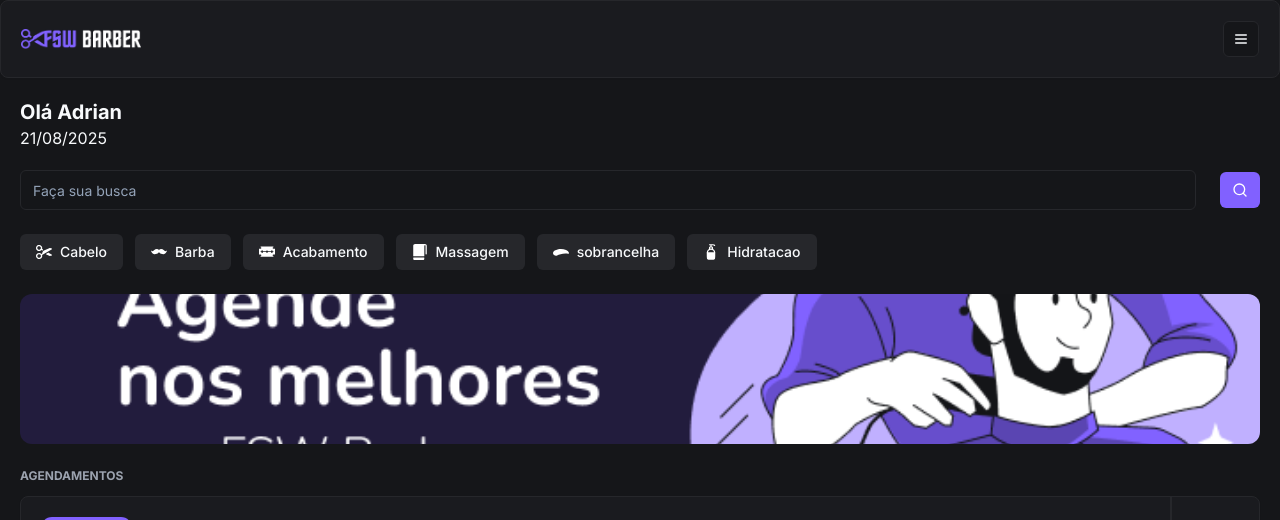
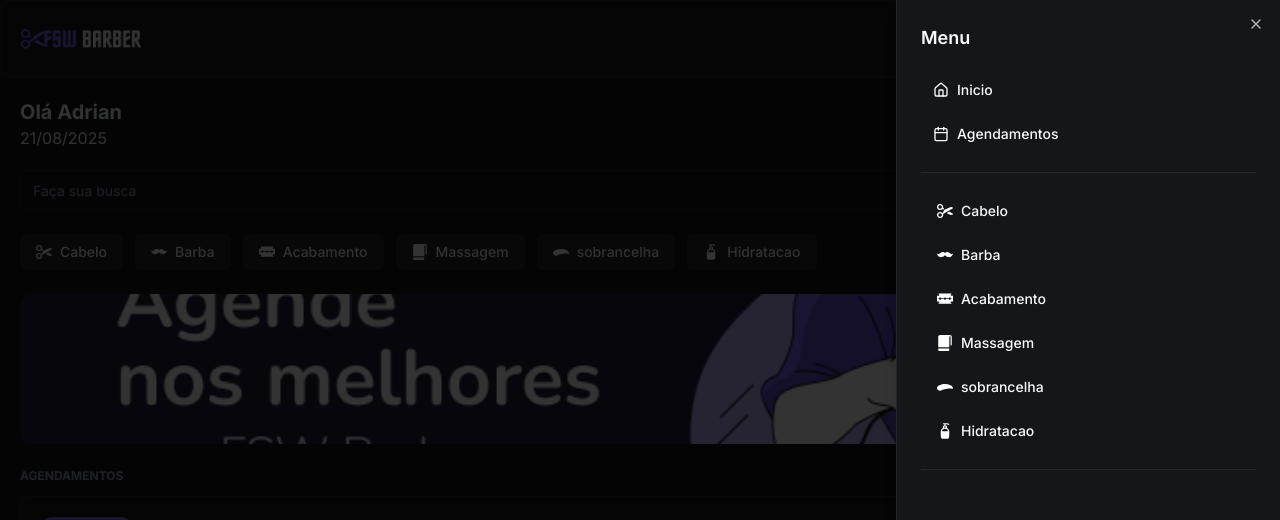
Before and after one commit to adrianhenrique17/Project_Barber, a Next.js app: page / in a window 1280 px wide. Both pictures are taken after a click on the button 1241 px from the left and 39 px from the top of the page. Shown: the top 520 px of the page. Built offline with nearby package versions, Linux system fonts and the light colour scheme; no server answers; the database is empty.

Commit message:
feat: menu lateal incrementos

```diff
--- a/app/_components/header.tsx
+++ b/app/_components/header.tsx
@@ -1,15 +1,57 @@
 import { Card, CardContent } from "./ui/card"
 import Image from "next/image"
 import { Button } from "./ui/button"
-import { MenuIcon } from "lucide-react"
+import { MenuIcon, HomeIcon, CalendarIcon } from "lucide-react"
+import {
+  Sheet,
+  SheetTrigger,
+  SheetContent,
+  SheetHeader,
+  SheetTitle,
+} from "./ui/sheet"
+import { quickSearchOptions } from "../_constants/search.ts"
 const Header = () => {
   return (
     <Card>
       <CardContent className="flex flex-row items-center justify-between p-5">
         <Image alt="fswbarber" src="/logo.png" height={18} width={120} />
-        <Button size="icon" variant="outline">
-          <MenuIcon />
-        </Button>
+
+        <Sheet>
+          <SheetTrigger asChild>
+            <Button size="icon" variant="outline">
+              <MenuIcon />
+            </Button>
+          </SheetTrigger>
+          <SheetContent>
+            <SheetHeader>
+              <SheetTitle className="text-left">Menu</SheetTitle>
+            </SheetHeader>
+            <div className="flex flex-col gap-2 border-b border-solid py-5">
+              <Button className="justify-start gap-2" variant="ghost">
+                <HomeIcon size={18} />
+                Inicio
+              </Button>
+              <Button className="justify-start gap-2" variant="ghost">
+                <CalendarIcon size={18} />
+                Agendamentos
+              </Button>
+            </div>
+
+            <div className="flex flex-col gap-2 border-b border-solid py-5">
+              {quickSearchOptions.map((option) => (
+                <Button className="justify-start gap-2" variant="ghost">
+                  <Image
+                    src={option.imageURL}
+                    width={16}
+                    height={16}
+                    alt={option.title}
+                  />
+                  {option.title}
+                </Button>
+              ))}
+            </div>
+          </SheetContent>
+        </Sheet>
       </CardContent>
     </Card>
   )
--- /dev/null
+++ b/app/_components/ui/sheet.tsx
@@ -0,0 +1,140 @@
+"use client"
+
+import * as React from "react"
+import * as SheetPrimitive from "@radix-ui/react-dialog"
+import { cva, type VariantProps } from "class-variance-authority"
+import { X } from "lucide-react"
+
+import { cn } from "@/app/_lib/utils"
+
+const Sheet = SheetPrimitive.Root
+
+const SheetTrigger = SheetPrimitive.Trigger
+
+const SheetClose = SheetPrimitive.Close
+
+const SheetPortal = SheetPrimitive.Portal
+
+const SheetOverlay = React.forwardRef<
+  React.ElementRef<typeof SheetPrimitive.Overlay>,
+  React.ComponentPropsWithoutRef<typeof SheetPrimitive.Overlay>
+>(({ className, ...props }, ref) => (
+  <SheetPrimitive.Overlay
+    className={cn(
+      "data-[state=open]:animate-in data-[state=closed]:animate-out data-[state=closed]:fade-out-0 data-[state=open]:fade-in-0 fixed inset-0 z-50 bg-black/80",
+      className,
+    )}
+    {...props}
+    ref={ref}
+  />
+))
+SheetOverlay.displayName = SheetPrimitive.Overlay.displayName
+
+const sheetVariants = cva(
+  "fixed z-50 gap-4 bg-background p-6 shadow-lg transition ease-in-out data-[state=open]:animate-in data-[state=closed]:animate-out data-[state=closed]:duration-300 data-[state=open]:duration-500",
+  {
+    variants: {
+      side: {
+        top: "inset-x-0 top-0 border-b data-[state=closed]:slide-out-to-top data-[state=open]:slide-in-from-top",
+        bottom:
+          "inset-x-0 bottom-0 border-t data-[state=closed]:slide-out-to-bottom data-[state=open]:slide-in-from-bottom",
+        left: "inset-y-0 left-0 h-full w-3/4 border-r data-[state=closed]:slide-out-to-left data-[state=open]:slide-in-from-left sm:max-w-sm",
+        right:
+          "inset-y-0 right-0 h-full w-3/4  border-l data-[state=closed]:slide-out-to-right data-[state=open]:slide-in-from-right sm:max-w-sm",
+      },
+    },
+    defaultVariants: {
+      side: "right",
+    },
+  },
+)
+
+interface SheetContentProps
+  extends React.ComponentPropsWithoutRef<typeof SheetPrimitive.Content>,
+    VariantProps<typeof sheetVariants> {}
+
+const SheetContent = React.forwardRef<
+  React.ElementRef<typeof SheetPrimitive.Content>,
+  SheetContentProps
+>(({ side = "right", className, children, ...props }, ref) => (
+  <SheetPortal>
+    <SheetOverlay />
+    <SheetPrimitive.Content
+      ref={ref}
+      className={cn(sheetVariants({ side }), className)}
+      {...props}
+    >
+      {children}
+      <SheetPrimitive.Close className="absolute right-4 top-4 rounded-sm opacity-70 ring-offset-background transition-opacity hover:opacity-100 focus:outline-none focus:ring-2 focus:ring-ring focus:ring-offset-2 disabled:pointer-events-none data-[state=open]:bg-secondary">
+        <X className="h-4 w-4" />
+        <span className="sr-only">Close</span>
+      </SheetPrimitive.Close>
+    </SheetPrimitive.Content>
+  </SheetPortal>
+))
+SheetContent.displayName = SheetPrimitive.Content.displayName
+
+const SheetHeader = ({
+  className,
+  ...props
+}: React.HTMLAttributes<HTMLDivElement>) => (
+  <div
+    className={cn(
+      "flex flex-col space-y-2 text-center sm:text-left",
+      className,
+    )}
+    {...props}
+  />
+)
+SheetHeader.displayName = "SheetHeader"
+
+const SheetFooter = ({
+  className,
+  ...props
+}: React.HTMLAttributes<HTMLDivElement>) => (
+  <div
+    className={cn(
+      "flex flex-col-reverse sm:flex-row sm:justify-end sm:space-x-2",
+      className,
+    )}
+    {...props}
+  />
+)
+SheetFooter.displayName = "SheetFooter"
+
+const SheetTitle = React.forwardRef<
+  React.ElementRef<typeof SheetPrimitive.Title>,
+  React.ComponentPropsWithoutRef<typeof SheetPrimitive.Title>
+>(({ className, ...props }, ref) => (
+  <SheetPrimitive.Title
+    ref={ref}
+    className={cn("text-lg font-semibold text-foreground", className)}
+    {...props}
+  />
+))
+SheetTitle.displayName = SheetPrimitive.Title.displayName
+
+const SheetDescription = React.forwardRef<
+  React.ElementRef<typeof SheetPrimitive.Description>,
+  React.ComponentPropsWithoutRef<typeof SheetPrimitive.Description>
+>(({ className, ...props }, ref) => (
+  <SheetPrimitive.Description
+    ref={ref}
+    className={cn("text-sm text-muted-foreground", className)}
+    {...props}
+  />
+))
+SheetDescription.displayName = SheetPrimitive.Description.displayName
+
+export {
+  Sheet,
+  SheetPortal,
+  SheetOverlay,
+  SheetTrigger,
+  SheetClose,
+  SheetContent,
+  SheetHeader,
+  SheetFooter,
+  SheetTitle,
+  SheetDescription,
+}
--- a/next.config.ts
+++ b/next.config.ts
@@ -1,13 +1,13 @@
 import type { NextConfig } from "next"
 
 const nextConfig: NextConfig = {
-  /* config options here */
   reactStrictMode: true,
-
   images: {
     remotePatterns: [
       {
+        protocol: "https",
         hostname: "utfs.io",
+        pathname: "/**", // aceita qualquer caminho dentro do utfs.io
       },
     ],
   },
--- a/package.json
+++ b/package.json
@@ -14,6 +14,7 @@
   "dependencies": {
     "@prisma/client": "^6.14.0",
     "@radix-ui/react-avatar": "^1.1.10",
+    "@radix-ui/react-dialog": "^1.1.15",
     "@radix-ui/react-slot": "^1.2.3",
     "@radix-ui/react-tabs": "^1.1.13",
     "base": "^3.0.0",
```
Also changed, not shown: 1 other file (tests, documents, lock files or other folders).
